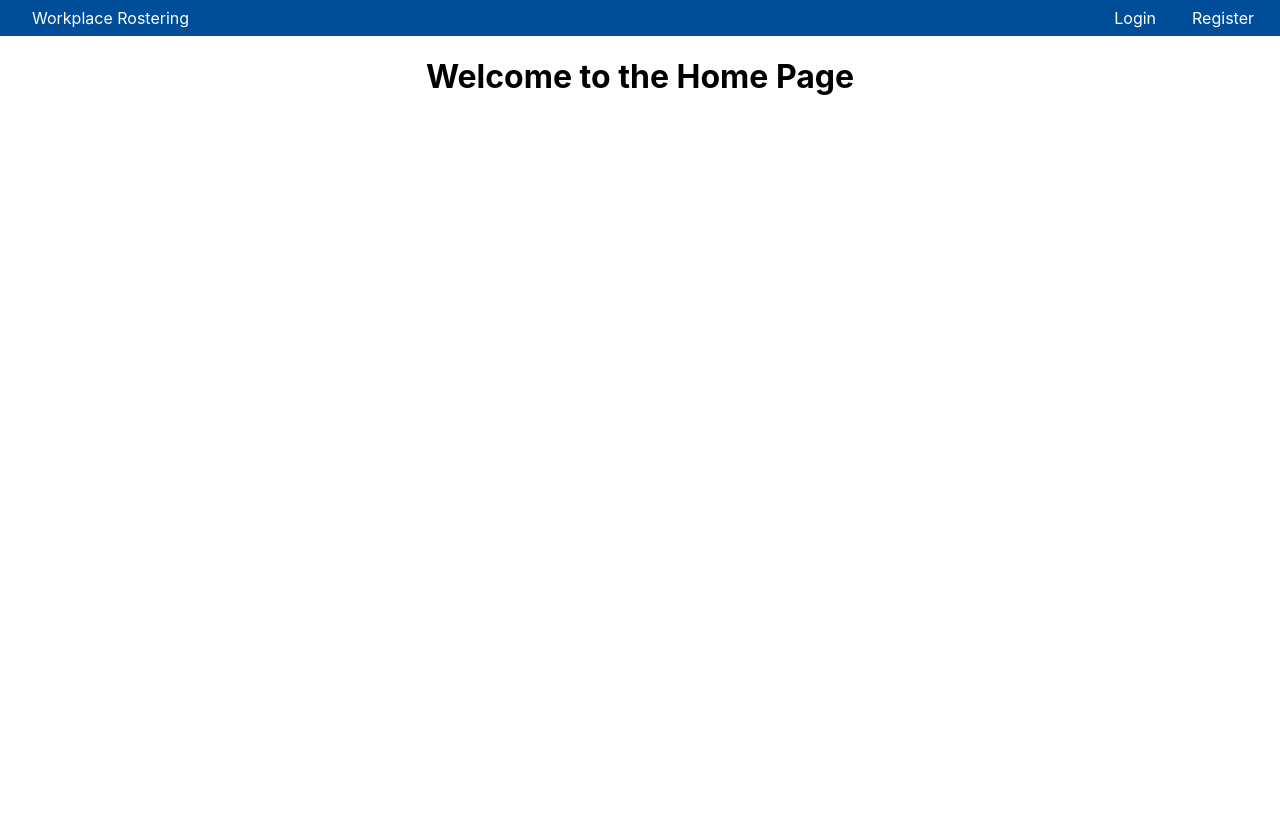
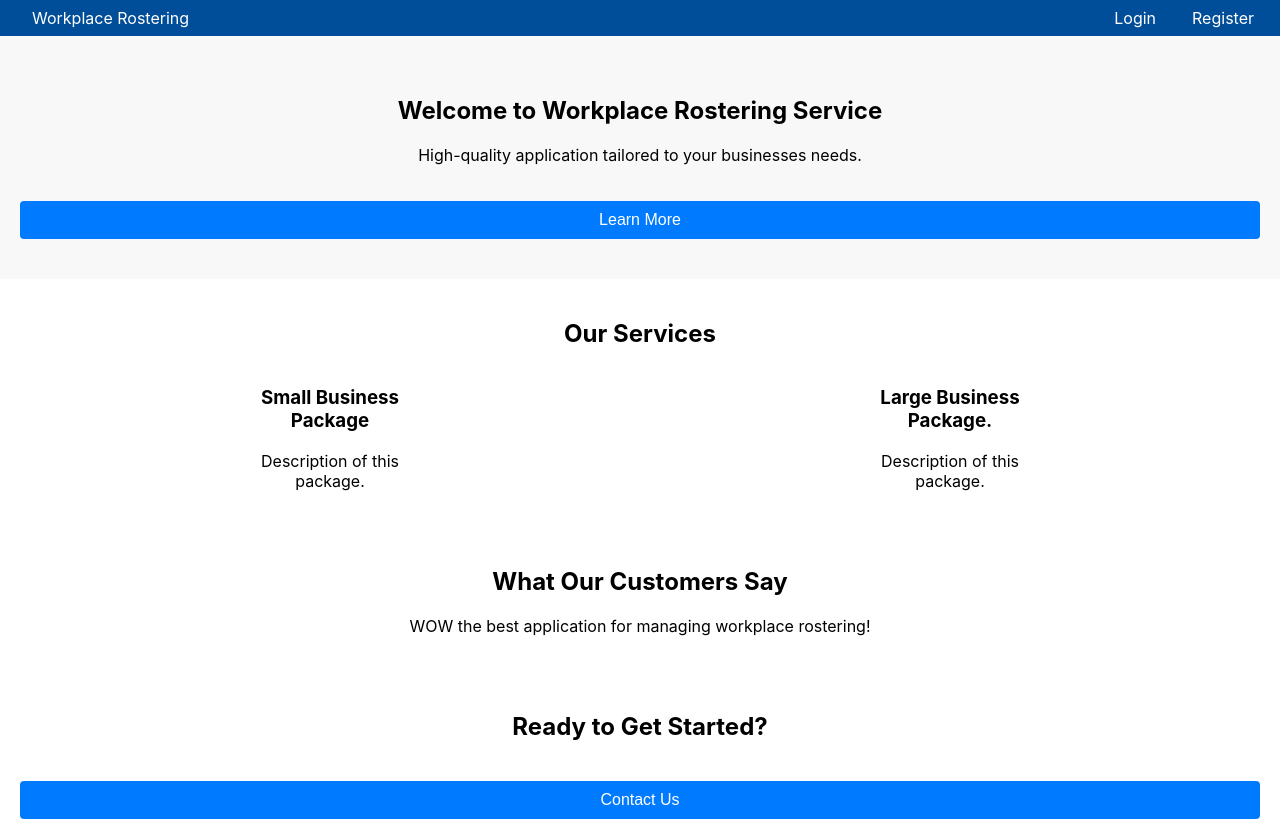
Before and after one commit to Shanzie/work-rostering, a React (Create React App) app: page / in a window 1280 px wide. Before the commit the page ends 800 px from the top, so only its background shows below. Built offline with nearby package versions, Linux system fonts and the light colour scheme.

Commit message:
home changes

```diff
--- a/public/index.html
+++ b/public/index.html
@@ -24,20 +24,11 @@
       work correctly both with client-side routing and a non-root public URL.
       Learn how to configure a non-root public URL by running `npm run build`.
     -->
-    <title>React App</title>
+    <title>Workplace Rostering</title>
   </head>
   <body>
     <noscript>You need to enable JavaScript to run this app.</noscript>
     <div id="root"></div>
-    <!--
-      This HTML file is a template.
-      If you open it directly in the browser, you will see an empty page.
 
-      You can add webfonts, meta tags, or analytics to this file.
-      The build step will place the bundled scripts into the <body> tag.
-
-      To begin the development, run `npm start` or `yarn start`.
-      To create a production bundle, use `npm run build` or `yarn build`.
-    -->
   </body>
 </html>
--- a/src/components/Home.css
+++ b/src/components/Home.css
@@ -1,4 +1,36 @@
 .home {
+    text-align: center;
+  }
+
+  .hero {
+    background-color: #f8f8f8;
+    padding: 40px 20px;
+  }
+
+  .services, .testimonials, .cta {
     padding: 20px;
-    background-color: #f3f3f3;
   }
+
+  .service-items {
+    display: flex;
+    justify-content: space-around;
+    margin-top: 20px;
+  }
+
+  .service-item {
+    max-width: 200px;
+  }
+
+  .btn {
+    background-color: #007bff;
+    color: white;
+    border: none;
+    padding: 10px 20px;
+    margin-top: 20px;
+    cursor: pointer;
+    border-radius: 5px;
+  }
+
+  .btn:hover {
+    background-color: #0056b3;
+  }
--- a/src/components/Home.js
+++ b/src/components/Home.js
@@ -1,11 +1,41 @@
 import React from 'react';
-import './Home.css';
+import './Home.css'; // Make sure you have this CSS file
 
 function Home() {
   return (
-    <div>
-      <h1>Welcome to the Home Page</h1>
-      {/* Additional content for your home page goes here */}
+    <div className="home">
+      <section className="hero">
+        <h1>Welcome to Workplace Rostering Service</h1>
+        <p>High-quality application tailored to your businesses needs.</p>
+        <button className="btn">Learn More</button>
+      </section>
+
+      <section className="services">
+        <h2>Our Services</h2>
+        <div className="service-items">
+          {}
+          <div className="service-item">
+            <h3>Small Business Package</h3>
+            <p>Description of this package.</p>
+          </div>
+          <div className="service-item">
+            <h3>Large Business Package.</h3>
+            <p>Description of this package.</p>
+          </div>
+          {}
+        </div>
+      </section>
+
+      <section className="testimonials">
+        <h2>What Our Customers Say</h2>
+        <p>WOW the best application for managing workplace rostering!</p>
+        {}
+      </section>
+
+      <section className="cta">
+        <h2>Ready to Get Started?</h2>
+        <button className="btn">Contact Us</button>
+      </section>
     </div>
   );
 }
--- a/src/components/Login.css
+++ b/src/components/Login.css
@@ -1,4 +1,48 @@
-.login {
-    padding: 20px;
-    background-color: #f3f3f3;
-  }
+.auth-container {
+  max-width: 400px;
+  margin: 50px auto;
+  padding: 20px;
+  background-color: #f4f4f4;
+  border-radius: 8px;
+  box-shadow: 0 2px 4px rgba(0, 0, 0, 0.1);
+}
+
+.auth-header {
+  font-size: 24px;
+  color: #333;
+  margin-bottom: 20px;
+  text-align: center;
+}
+
+.form-group {
+  margin-bottom: 15px;
+}
+
+.form-group label {
+  display: block;
+  margin-bottom: 5px;
+  color: #666;
+}
+
+.form-group input {
+  width: 100%;
+  padding: 10px;
+  border: 1px solid #ddd;
+  border-radius: 4px;
+  box-sizing: border-box;
+}
+
+.btn {
+  width: 100%;
+  background-color: #007bff;
+  color: white;
+  padding: 10px 15px;
+  border: none;
+  border-radius: 4px;
+  cursor: pointer;
+  font-size: 16px;
+}
+
+.btn:hover {
+  background-color: #0056b3;
+}
--- a/src/components/Login.js
+++ b/src/components/Login.js
@@ -16,7 +16,6 @@ function Login() {
   const handleSubmit = async (e) => {
     e.preventDefault();
     try {
-      // Update the URL to your API's login endpoint
       const response = await fetch('http://localhost:5000/api/login', {
         method: 'POST',
         headers: { 'Content-Type': 'application/json' },
--- a/src/components/Register.css
+++ b/src/components/Register.css
@@ -1,4 +1,48 @@
-.register {
-    padding: 20px;
-    background-color: #f3f3f3;
-  }
+.auth-container {
+  max-width: 400px;
+  margin: 50px auto;
+  padding: 20px;
+  background-color: #f4f4f4;
+  border-radius: 8px;
+  box-shadow: 0 2px 4px rgba(0, 0, 0, 0.1);
+}
+
+.auth-header {
+  font-size: 24px;
+  color: #333;
+  margin-bottom: 20px;
+  text-align: center;
+}
+
+.form-group {
+  margin-bottom: 15px;
+}
+
+.form-group label {
+  display: block;
+  margin-bottom: 5px;
+  color: #666;
+}
+
+.form-group input {
+  width: 100%;
+  padding: 10px;
+  border: 1px solid #ddd;
+  border-radius: 4px;
+  box-sizing: border-box;
+}
+
+.btn {
+  width: 100%;
+  background-color: #007bff;
+  color: white;
+  padding: 10px 15px;
+  border: none;
+  border-radius: 4px;
+  cursor: pointer;
+  font-size: 16px;
+}
+
+.btn:hover {
+  background-color: #0056b3;
+}
--- a/src/components/Register.js
+++ b/src/components/Register.js
@@ -31,9 +31,9 @@ function Register() {
       if (response.ok) {
         // Assuming successful registration
         // Redirect to the dashboard
-        navigate('/'); // Adjust the path as needed for your dashboard route
+        navigate('/');
       } else {
-        // Handle errors, for example, show an alert or set error messages in state
+        // Handle errors
         alert('Registration failed. Please try again.');
       }
     } catch (error) {
@@ -50,7 +50,7 @@ function Register() {
     <div className="register">
       <h1>Register</h1>
       <form onSubmit={handleSubmit}>
-        {/* ... your form fields ... */}
+        {/* ... form fields ... */}
         <div className="form-group">
           <label>Name</label>
           <input
--- a/src/components/ShiftManagement.js
+++ b/src/components/ShiftManagement.js
@@ -1,5 +1,5 @@
 import React from 'react';
-import './ShiftManagement.css'; // CSS file for styling
+import './ShiftManagement.css';
 
 function ShiftManagement() {
   return (
```
